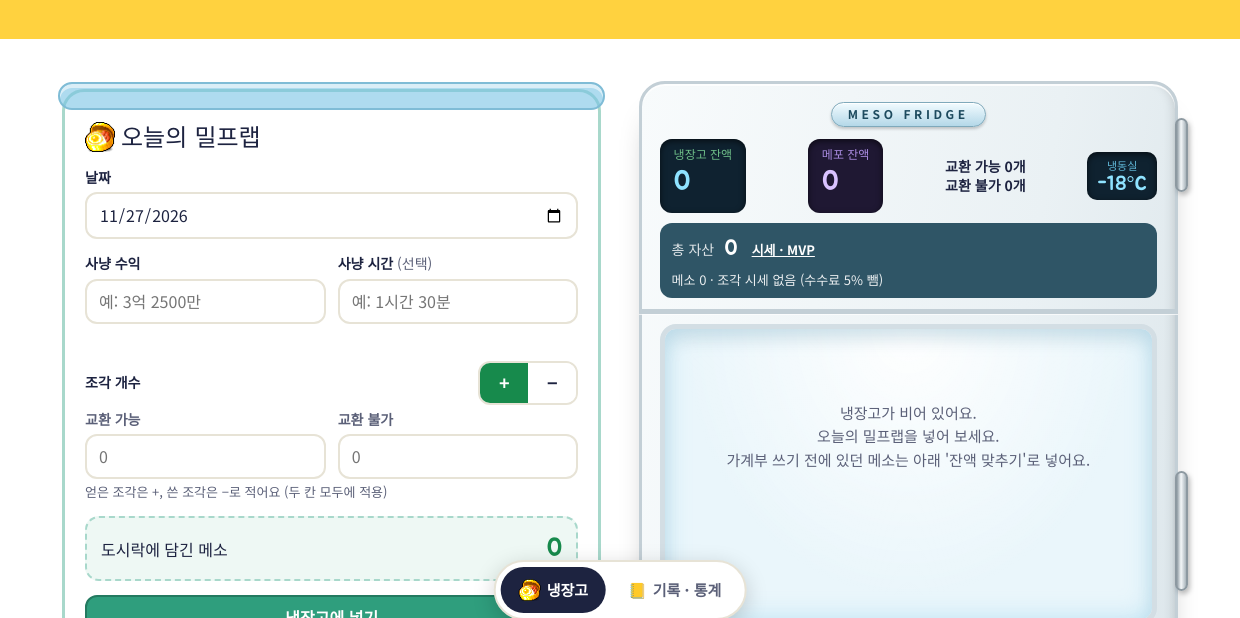
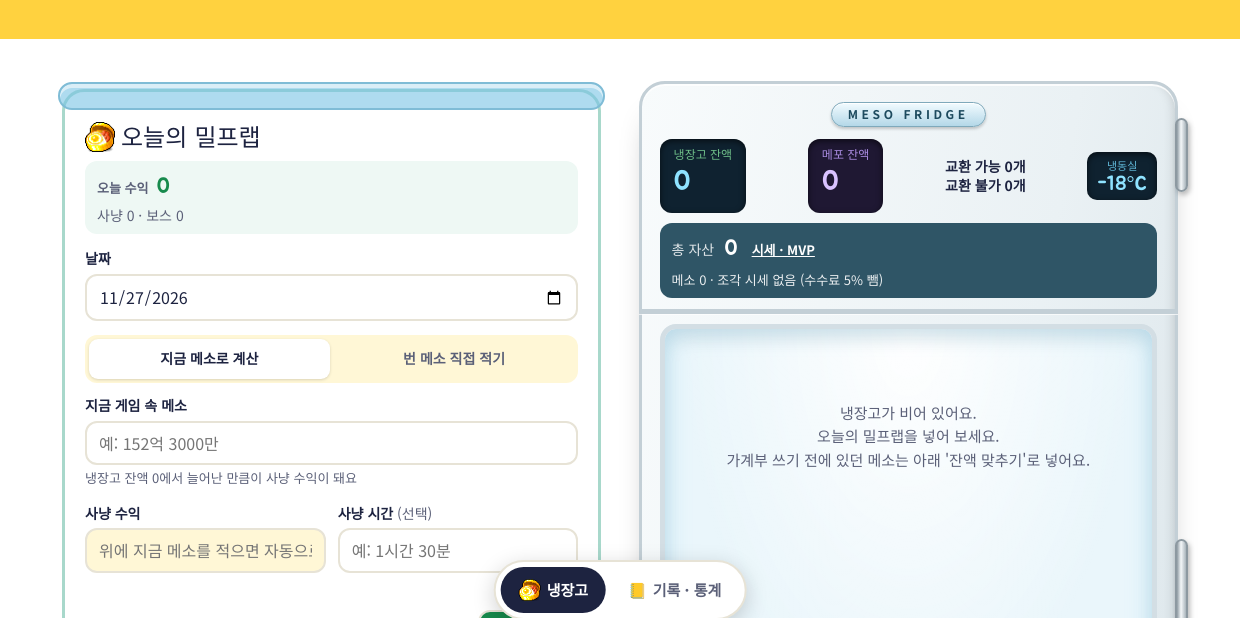
Before and after one commit to rlagocks/meso-safe, an Electron app: page source/app/index.html in a window 1240 px wide. Shown: the part 170-788 px from the top of the page. Drawn offline with Linux system fonts and the light colour scheme.

Commit message:
사냥 수익을 지금 게임 속 메소 − 냉장고 잔액으로 자동 계산, 오늘 수익 표시
Co-Authored-By: Claude Opus 5.5 <noreply@anthropic.com>

```diff
--- a/source/app/index.html
+++ b/source/app/index.html
@@ -61,6 +61,12 @@ label{display:block;font-size:14px;font-weight:700;margin:0 0 4px}
 .prep h2 img,.ttlic{width:30px;height:30px;vertical-align:-6px;margin-right:6px}
 .prep .total{background:light-dark(#eef8f4,#1c2b27);border:2px dashed light-dark(#a8d8cb,#3f7c6e);border-radius:14px;padding:10px 14px}
 .prep .btn.orange{background:#2f9e7d;border-color:#237a60}
+.today{display:flex;flex-wrap:wrap;align-items:baseline;gap:2px 8px;margin:-6px 0 14px;padding:8px 12px;border-radius:12px;background:light-dark(#eef8f4,#1c2b27)}
+.today>span:first-child{font-size:13px;font-weight:700;color:var(--mute)}.today b{font-family:Jua;font-weight:400;font-size:22px;color:var(--plus)}.today b.m{color:var(--minus)}.today .small{flex:1 1 100%}
+.hmode{display:flex;gap:4px;padding:4px;margin-bottom:12px;border-radius:12px;background:var(--soft)}
+.hmode button{flex:1;min-height:40px;border:0;border-radius:9px;background:transparent;color:var(--mute);font:inherit;font-size:14px;font-weight:700;cursor:pointer}
+.hmode button.on{background:var(--card);color:var(--ink);box-shadow:0 1px 3px rgba(0,0,0,.15)}
+.prep input[readonly]{background:var(--soft);color:var(--ink)}
 .f{margin-bottom:14px}
 .hint{font-size:13px;color:var(--mute);min-height:20px;margin-top:3px}
 .hint.ok{color:var(--plus)}
@@ -395,7 +401,10 @@ html{overflow-x:hidden}
     <div class="leftcol">
     <form class="prep" id="inForm" aria-labelledby="prepT">
       <h2 id="prepT"><img src="items/food-lunchbox.png" alt="" width="30" height="30">오늘의 밀프랩</h2>
+      <div class="today" id="todaySum" aria-live="polite"></div>
       <div class="f"><label for="iDate">날짜</label><input type="date" id="iDate"></div>
+      <div class="hmode" role="group" aria-label="사냥 수익 적는 방법" id="hMode"><button type="button" data-m="calc" aria-pressed="false">지금 메소로 계산</button><button type="button" data-m="direct" aria-pressed="false">번 메소 직접 적기</button></div>
+      <div class="f" id="nowBox" hidden><label for="iNow">지금 게임 속 메소</label><input id="iNow" inputmode="text" placeholder="예: 152억 3000만" autocomplete="off"><div class="hint" id="hNow"></div></div>
       <div class="two f">
         <div><label for="iHunt">사냥 수익</label><input id="iHunt" inputmode="text" placeholder="예: 3억 2500만" autocomplete="off"><div class="hint" id="hHunt"></div></div>
         <div><label for="iTime">사냥 시간 <span class="small" style="font-weight:400">(선택)</span></label><input id="iTime" inputmode="text" placeholder="예: 1시간 30분" autocomplete="off"><div class="hint" id="hTime"></div></div>
@@ -857,7 +866,7 @@ const render=()=>{needTop=true;sched()};
 const mq=matchMedia('(max-width:420px)');
 mq.addEventListener?.('change',render);
 
-function renderTop(){
+function renderTop(){todayLine();nowCalc();
   const t=stats();
   // 총 자산 = 메소 + 교환 가능 조각 × 시세 + 메포 × (1,000P당 시세 ÷ 1,000). 교환 불가 조각은 팔 수 없어 넣지 않는다
   // 조각과 판매 대기 드롭은 경매장에 팔아야 메소가 되므로 MVP 등급 수수료를 빼고 센다
@@ -931,6 +940,25 @@ function matchQ(e,q){const txt=entryText(e),ams=[e.hunt,e.boss,e.sale,e.amount,e
 // 입력 칸
 function live(inp,hint){const v=parse(inp.value);const h=E[hint];if(!inp.value.trim()){h.textContent='';h.className='hint'}else if(isNaN(v)){h.textContent='숫자와 억, 만만 쓸 수 있어요';h.className='hint'}else{h.textContent='= '+fmt(v)+' 메소';h.className='hint ok'}}
 function sumIn(){const a=parse(E.iHunt.value);E.iSum.textContent=fmt(isNaN(a)?0:a)}
+// 사냥 수익 계산: 지금 게임 속 메소 − 냉장고 잔액(전날까지 + 오늘 이미 적은 보스·판매 등) = 오늘 사냥으로 늘어난 메소
+let hMode='calc';try{hMode=localStorage.getItem('meso-safe-hmode')==='direct'?'direct':'calc'}catch(e){}
+function setHMode(m){hMode=m;try{localStorage.setItem('meso-safe-hmode',m)}catch(e){}
+  for(const b of E.hMode.children){const on=b.dataset.m===m;b.classList.toggle('on',on);b.setAttribute('aria-pressed',on)}
+  E.nowBox.hidden=m!=='calc';E.iHunt.readOnly=m==='calc';E.iHunt.placeholder=m==='calc'?'위에 지금 메소를 적으면 자동으로 채워져요':'예: 3억 2500만';
+  if(m==='calc')nowCalc();else{E.hNow.textContent=''}}
+function nowCalc(){if(hMode!=='calc')return;const v=parse(E.iNow.value),h=E.hNow;
+  if(!E.iNow.value.trim()){h.textContent='냉장고 잔액 '+fmt(stats().bal)+'에서 늘어난 만큼이 사냥 수익이 돼요';h.className='hint';E.iHunt.value='';live(E.iHunt,'hHunt');sumIn();timeHint();return}
+  if(isNaN(v)){h.textContent='숫자와 억, 만만 쓸 수 있어요';h.className='hint';return}
+  const bal=stats().bal,d=v-bal;
+  if(d<0){h.textContent='냉장고 잔액('+fmt(bal)+')보다 '+fmt(-d)+' 적어요. 쓴 메소를 먼저 "메소 꺼내기"로 적어 주세요.';h.className='hint';E.iHunt.value='';live(E.iHunt,'hHunt');sumIn();timeHint();return}
+  h.textContent=fmt(v)+' − 냉장고 '+fmt(bal)+' = 오늘 사냥 +'+fmt(d);h.className='hint ok';
+  E.iHunt.value=d?mesoTxt(d):'';commaize(E.iHunt);live(E.iHunt,'hHunt');sumIn();timeHint()}
+// 오늘 하루 수익 (사냥·보스·판매 합계)
+function todayLine(){const td=today();let hu=0,bo=0,sa=0;for(const e of entries)if(e.kind==='in'&&e.date===td){hu+=e.hunt||0;bo+=e.boss||0;sa+=(e.sale||0)-(e.fee||0)}
+  const tot=hu+bo+sa;setHTML(E.todaySum,`<span>오늘 수익</span><b class="${tot<0?'m':''}">${tot>0?'+':''}${esc(fmt(tot))}</b><span class="small">${['사냥 '+short(hu),'보스 '+short(bo),...(sa?['판매 '+short(sa)]:[])].map(esc).join(' · ')}</span>`)}
+E.hMode.onclick=e=>{const b=e.target.closest('button');if(b)setHMode(b.dataset.m)};
+E.iNow.addEventListener('input',()=>{commaize(E.iNow);nowCalc()});
+setHMode(hMode);
 function commaize(inp){const v=inp.value,pos=inp.selectionStart??v.length;
   const before=v.slice(0,pos).replace(/,/g,'').length;
   const out=v.replace(/,/g,'').replace(/(^|[^\d.])(\d+)/g,(m,p,d)=>p+d.replace(/\B(?=(\d{3})+(?!\d))/g,','));
@@ -1409,7 +1437,7 @@ E.inForm.addEventListener('submit',ev=>{ev.preventDefault();
   if(!hunt&&!fr&&!frU){note('사냥 수익이나 조각 중 하나는 적어 주세요. 보스 수익은 아래 "이번 주 보스"에서 체크해요.');return}
   const data={kind:'in',date:E.iDate.value||today(),hunt,boss,frag:fr,...(frU?{fragU:frU}:{}),...(huntMin&&hunt?{huntMin}:{}),at:Date.now()};
   note('');const id=newId();justId=id;setTimeout(()=>{if(justId===id)justId=null},1500);
-  try{put(id,data);for(const s of['iHunt','iTime','iFrag','iFragU'])E[s].value='';timeHint();live(E.iHunt,'hHunt');sumIn();setSign(1);toast(hunt?'밀프랩을 냉장고에 넣었어요: +'+fmt(hunt):'조각을 기록했어요')}catch(e){justId=null}});
+  try{put(id,data);for(const s of['iHunt','iTime','iFrag','iFragU','iNow'])E[s].value='';timeHint();live(E.iHunt,'hHunt');sumIn();setSign(1);toast(hunt?'밀프랩을 냉장고에 넣었어요: +'+fmt(hunt):'조각을 기록했어요')}catch(e){justId=null}});
 E.dBody.addEventListener('submit',ev=>{ev.preventDefault();
   if(cat==='심볼'&&!E.symBox.hidden){const lim=symLimit(),to=+E.sTo.value;
     if(lim!=null&&(!to||to>lim)){const s=symData[symSel.i];note(lim>s.symbol_level?'업그레이드 실패: 가진 심볼 개수로는 Lv.'+lim+'까지만 올릴 수 있어요.':'업그레이드 실패: 심볼 개수가 부족해요 ('+s.symbol_growth_count+' / '+s.symbol_require_growth_count+'). 개수가 다 차야 올릴 수 있어요.');return}}
--- a/source/app/sw.js
+++ b/source/app/sw.js
@@ -1,7 +1,7 @@
 // 메생여전 서비스 워커
 // 인터넷이 되면 항상 새 버전을 받고(network-first), 안 되면 저장해 둔 화면을 보여 준다.
 // 기록 데이터는 Firebase(Firestore)가 따로 오프라인 저장을 하므로 여기서는 화면 파일만 다룬다.
-const CACHE = 'meso-safe-v43';
+const CACHE = 'meso-safe-v44';
 const SHELL = ['./', './index.html', './firebase-config.js', './manifest.webmanifest', './icon-192.png', './icon-512.png', './favicon.png'];
 
 self.addEventListener('install', e => {
```
